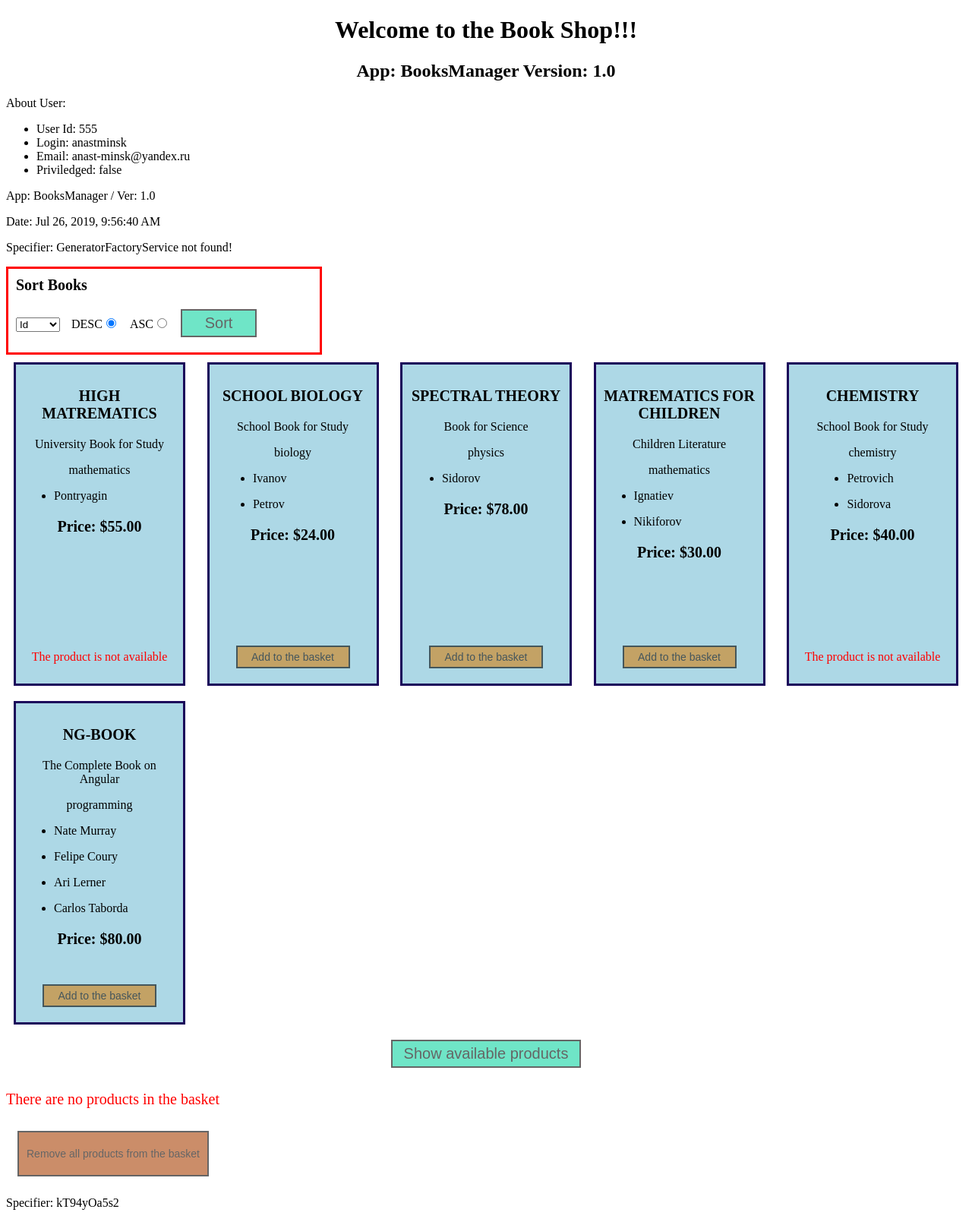
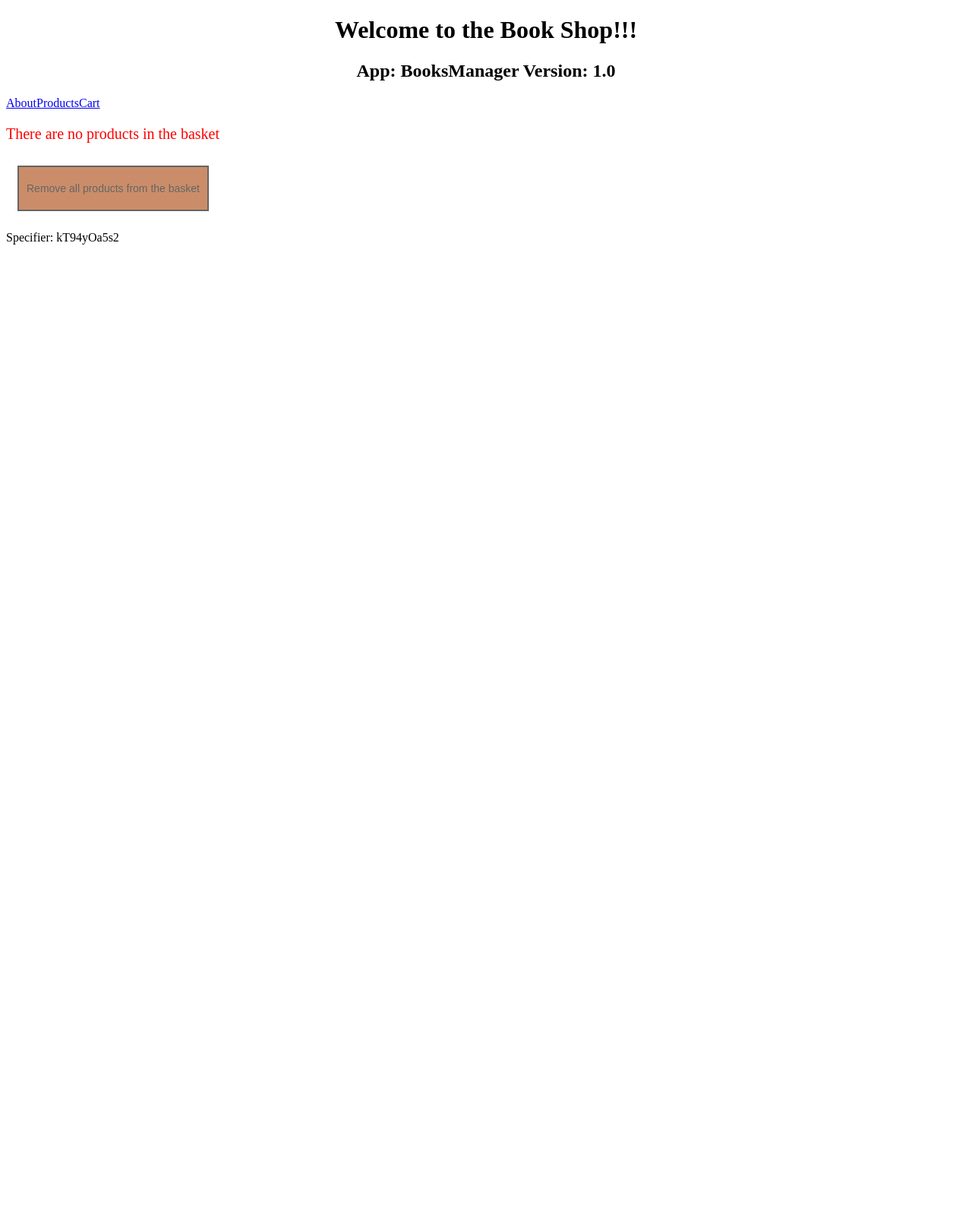
Before and after one commit to VZhyrytskiy/shop-4, an Angular app: page /cart in a window 1280 px wide. Before the commit this address led to /. Shown: the whole page at 76% size. After the commit the page ends 800 px from the top, so only its background shows below. Built offline with nearby package versions, Linux system fonts and the light colour scheme.

Commit message:
feature: add routing

```diff
--- a/src/app/app-routing.module.ts
+++ b/src/app/app-routing.module.ts
@@ -1,7 +1,36 @@
 import { NgModule } from '@angular/core';
 import { Routes, RouterModule } from '@angular/router';
 
-const routes: Routes = [];
+import { AboutComponent } from './components/about/about.component';
+import { ProductListComponent } from './components/product-list/product-list.component';
+import { CartComponent } from './components/cart/cart.component';
+import { PathNotFoundComponent } from './shared/components/path-not-found/path-not-found.component';
+
+const routes: Routes = [
+	{
+		path: 'about',
+		component: AboutComponent,
+	},
+	{
+		path: 'products',
+		component: ProductListComponent,
+	},
+	{
+		path: 'cart',
+		component: CartComponent,
+	},
+	{
+		path: '',
+		redirectTo: '/about',
+		pathMatch: 'full',
+	},
+	{
+		// The router will match this route if the URL requested
+		// doesn't match any paths for routes defined in our configuration
+		path: '**',
+		component: PathNotFoundComponent,
+	},
+];
 
 @NgModule({
 	imports: [RouterModule.forRoot(routes)],
--- a/src/app/app.component.html
+++ b/src/app/app.component.html
@@ -3,8 +3,12 @@
 	<h2><span>App: {{appDetails.App}} </span><span> Version: {{appDetails.Ver}}</span></h2>
 </div>
 
+<a href="#" routerLink="/about">About</a>
+<a href="#" routerLink="/products">Products</a>
+<a href="#" routerLink="/cart">Cart</a>
+
 <router-outlet></router-outlet>
 
-<app-about></app-about>
-<app-product-list></app-product-list>
-<app-cart></app-cart>
+<!-- <app-about></app-about> -->
+<!-- <app-product-list></app-product-list>
+<app-cart></app-cart> -->
--- a/src/app/app.module.ts
+++ b/src/app/app.module.ts
@@ -1,5 +1,6 @@
 import { BrowserModule } from '@angular/platform-browser';
 import { NgModule } from '@angular/core';
+import { Router } from '@angular/router';
 import { AppRoutingModule } from './app-routing.module';
 import { AppComponent } from './app.component';
 import { CoreModule } from './core/core.module';
@@ -12,12 +13,17 @@ import { ProductsModule } from './components/products.module';
 	],
 	imports: [
 		BrowserModule,
-		AppRoutingModule,
 		CoreModule,
 		SharedModule,
 		ProductsModule,
+		AppRoutingModule, // MUST BE LAST
 	],
 	providers: [],
 	bootstrap: [AppComponent],
 })
-export class AppModule {}
+export class AppModule {
+	constructor(router: Router) {
+		const replacer = (key: string, value: any): string => typeof value === 'function' ? value.name : value;
+		console.log('Routes: ', JSON.stringify(router.config, replacer, 2));
+	}
+}
```
